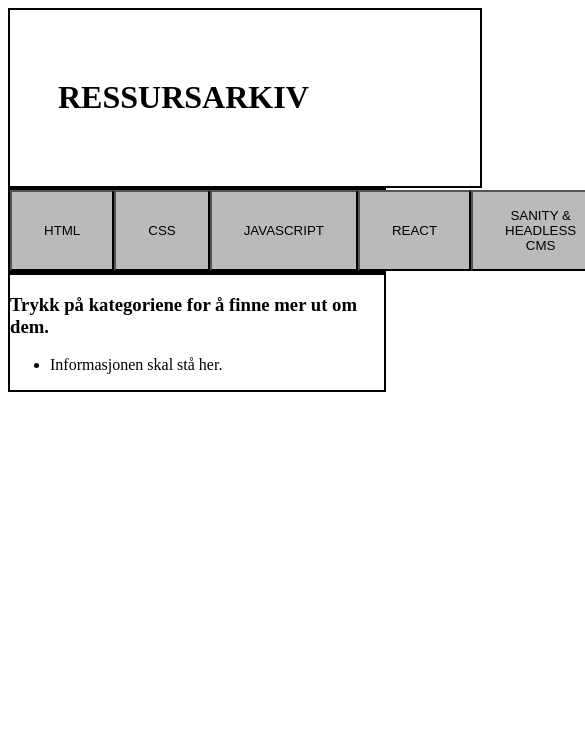
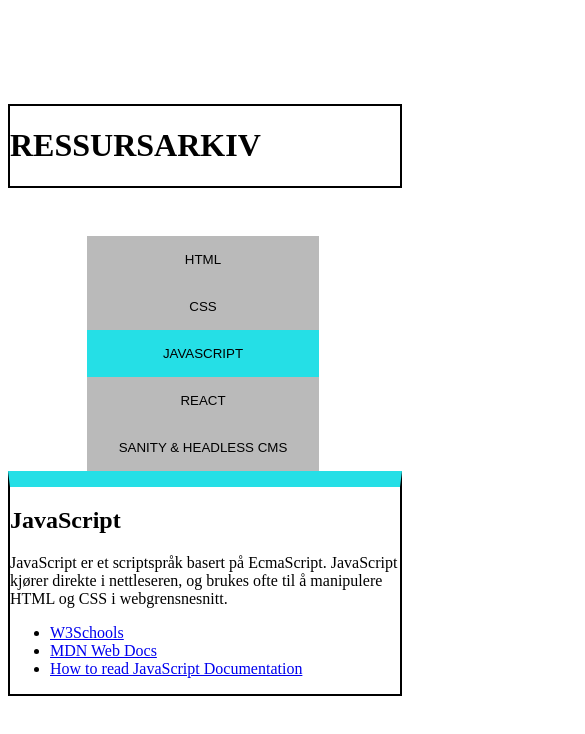
Before and after one commit to EidHassanx1/UIN23_webshop_EidH, a plain HTML site: page UIN_coursefiles_2023/arbeidskrav_2/index.html in a window 390 px wide. Both pictures are taken after a click on the button "JAVASCRIPT". Shown: the top 734 px of the page, 585 px wide, since content can reach past the window. Drawn offline with Linux system fonts and the light colour scheme.

Commit message:
arbeidskrav2

```diff
--- a/UIN_coursefiles_2023/arbeidskrav_2/index.html
+++ b/UIN_coursefiles_2023/arbeidskrav_2/index.html
@@ -13,11 +13,11 @@
             <h1>ressursarkiv</h1>
         </header>
         <nav>
-                <button onclick="addHTML()">html</button>
-                <button onclick="addToBody()">css</button>
-                <button onclick="addToBody()">javascript</button>
-                <button onclick="addToBody()">react</button>
-                <button onclick="addToBody()">sanity & headless cms</button>
+                <button class="tap" onclick="addHTML()">html</button>
+                <button class="tap" onclick="addCss()">css</button>
+                <button class="tap" onclick="addJava()">javascript</button>
+                <button class="tap" onclick="addReact()">react</button>
+                <button class="tap" onclick="addSnH()">sanity & headless cms</button>
         </nav>
         <section id="bodyview">
             <h3>Trykk på kategoriene for å finne mer ut om dem.</h3>
--- a/UIN_coursefiles_2023/arbeidskrav_2/ressurser.js
+++ b/UIN_coursefiles_2023/arbeidskrav_2/ressurser.js
@@ -103,6 +103,38 @@ resources[0].sources.map(prod => listHTML += `<li><a href ="${prod.url}">${prod.
 listHTML += '</ul>'
 document.querySelector("#bodyview").innerHTML = listHTML;
 }
+function addCss() {
+listHTML = `<h2>${resources[1].category}</h2>`
+listHTML += `<p>${resources[1].text}</p><ul>`
+resources[1].sources.map(prod => listHTML += `<li><a href ="${prod.url}">${prod.title}</a></li>
+`)
+listHTML += '</ul>'
+document.querySelector("#bodyview").innerHTML = listHTML;
+}
+function addJava() {
+listHTML = `<h2>${resources[2].category}</h2>`
+listHTML += `<p>${resources[2].text}</p><ul>`
+resources[2].sources.map(prod => listHTML += `<li><a href ="${prod.url}">${prod.title}</a></li>
+`)
+listHTML += '</ul>'
+document.querySelector("#bodyview").innerHTML = listHTML;
+}
+function addReact() {
+listHTML = `<h2>${resources[3].category}</h2>`
+listHTML += `<p>${resources[3].text}</p><ul>`
+resources[3].sources.map(prod => listHTML += `<li><a href ="${prod.url}">${prod.title}</a></li>
+`)
+listHTML += '</ul>'
+document.querySelector("#bodyview").innerHTML = listHTML;
+}
+function addSnH() {
+listHTML = `<h2>${resources[4].category}</h2>`
+listHTML += `<p>${resources[4].text}</p><ul>`
+resources[4].sources.map(prod => listHTML += `<li><a href ="${prod.url}">${prod.title}</a></li>
+`)
+listHTML += '</ul>'
+document.querySelector("#bodyview").innerHTML = listHTML;
+}
 
 
 // function addToBody(category, text, sources) {
--- a/UIN_coursefiles_2023/arbeidskrav_2/style.css
+++ b/UIN_coursefiles_2023/arbeidskrav_2/style.css
@@ -2,6 +2,7 @@
     --lightblue: #25dfe6;
     --white: #FFFFFF;
     --grey: #bababa;
+    --black: #000000;
     --maxwidth: 1200px;
 }
 
@@ -21,8 +22,8 @@ header {
     width: 100%;
     display: flex;
     justify-content: space-between;
-    padding: 3rem;
-    border: 2px solid black;
+    margin-top: 6rem;
+    border: 2px solid var(--black);
 }
 
 header h1 {
@@ -32,9 +33,10 @@ header h1 {
 nav {
     width: 100%;
     display: flex;
-    border: 2px solid black;
     margin-left: 0;
+    margin-bottom: 0;
     justify-content: space-between;
+    padding-top: 3rem;
 }
 
 nav button {
@@ -43,12 +45,32 @@ nav button {
     display: inline-block;
     padding: 1rem 2rem;
     text-transform: uppercase;
-
+    border: none;
+}
+button:focus {
+    background-color: var(--lightblue);
 }
 
 section {
     width: 100%;
+    margin-top: 0;
     /* display: flex; */
-    border: 2px solid black;
+    border: 2px solid var(--black);
+    border-top: 1rem solid var(--lightblue);
+}
 
+
+@media screen and (max-width: 600px) {
+    nav {
+        width: 100%;
+        display: grid;
+        grid-template-columns: auto;
+        grid-template-rows: auto;
+        justify-content: center;
+
+    }
+    body {
+            width: 100%;
+            display: grid;
+    }
 }
```
